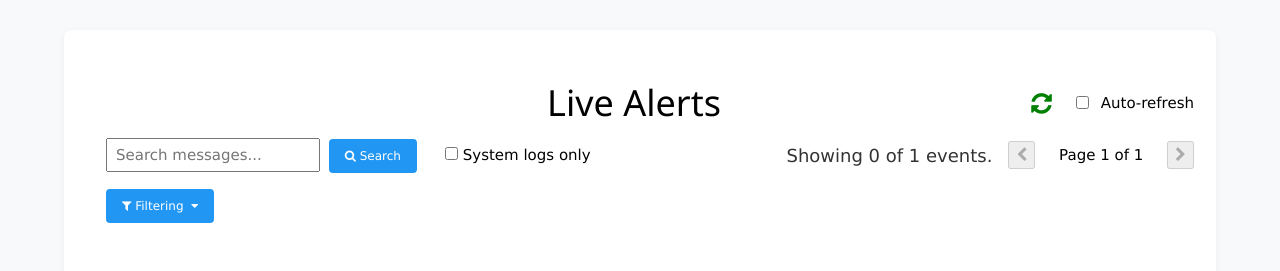
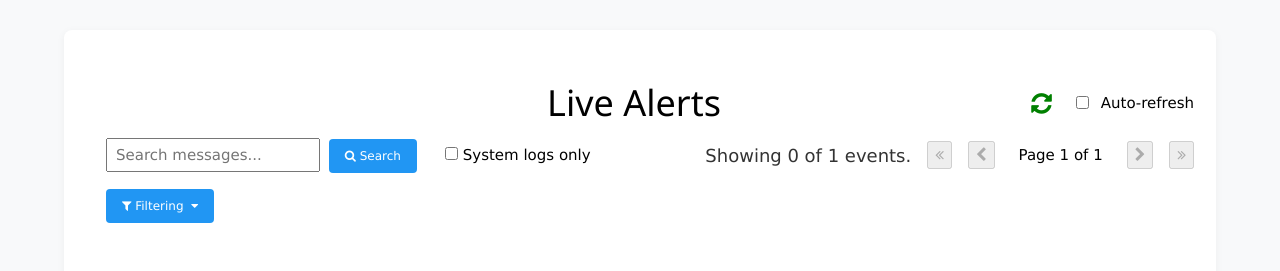
Before and after one commit to LukeRoberson/Web-Service, a Flask app: template templates/alerts.html in a window 1280 px wide. Shown: the part 55-326 px from the top of the page. Run offline with Flask 3, Linux system fonts and the light colour scheme; the template is opened without the code that fills it: most values are stand-ins (such as "Sample title", 1, 10 or a date in 2020).

Commit message:
Moved the JS for filtering alerts from alerts.html to alertfiltering.js Added buttons to move to the first and last page of alerts

```diff
--- /dev/null
+++ b/static/js/alertfiltering.js
@@ -0,0 +1,28 @@
+/*
+==========================================================================
+    alertfiltering.js
+    - Used in alerts.html
+    - Provides filtering functionality for alerts/logs tables
+==========================================================================
+*/
+
+
+/**
+ * Toggles the visibility of the filtering panel.
+ * Changes the caret icon direction based on the panel's visibility.
+ *
+ * @returns {void}
+ */
+function toggleFiltering() {
+    var panel = document.getElementById('filtering-panel');
+    var caret = document.getElementById('filtering-caret');
+    if (panel.style.display === 'none' || panel.style.display === '') {
+        panel.style.display = 'block';
+        caret.classList.remove('fa-caret-down');
+        caret.classList.add('fa-caret-up');
+    } else {
+        panel.style.display = 'none';
+        caret.classList.remove('fa-caret-up');
+        caret.classList.add('fa-caret-down');
+    }
+}
--- a/templates/alerts.html
+++ b/templates/alerts.html
@@ -42,27 +42,15 @@
 
     paginate.js:
         - Adds pagination functionality to the table
+
+    alertfiltering.js:
+        - Adds advanced filtering options for the alerts
     ==========================================================================
 -->
 <script src="{{ url_for('static', filename='js/autorefresh.js') }}"></script>
 <script src="{{ url_for('static', filename='js/sorttable.js') }}"></script>
 <script src="{{ url_for('static', filename='js/paginate.js') }}"></script>
-
-<script>
-    function toggleFiltering() {
-        var panel = document.getElementById('filtering-panel');
-        var caret = document.getElementById('filtering-caret');
-        if (panel.style.display === 'none' || panel.style.display === '') {
-            panel.style.display = 'block';
-            caret.classList.remove('fa-caret-down');
-            caret.classList.add('fa-caret-up');
-        } else {
-            panel.style.display = 'none';
-            caret.classList.remove('fa-caret-up');
-            caret.classList.add('fa-caret-down');
-        }
-    }
-</script>
+<script src="{{ url_for('static', filename='js/alertfiltering.js') }}"></script>
 
 
 <!--
@@ -130,12 +118,20 @@
             </span>
 
             <!-- Pagination controls -->
+            <button onclick="goToPage(1)" {% if page <= 1 %}disabled{% endif %} title="First page">
+                <i class="fa fa-angle-double-left"></i>
+            </button>
             <button onclick="goToPage('{{ page - 1 }}')" {% if page <= 1 %}disabled{% endif %} title="Previous page">
                 <i class="fa fa-chevron-left"></i>
             </button>
+
             <span style="margin: 0 8px;">Page {{ page }} of {{ total_pages }}</span>
+
             <button onclick="goToPage('{{ page + 1 }}')" {% if page >= total_pages %}disabled{% endif %} title="Next page">
                 <i class="fa fa-chevron-right"></i>
+            </button>
+            <button onclick="goToPage('{{ total_pages }}')" {% if page >= total_pages %}disabled{% endif %} title="Last page">
+                <i class="fa fa-angle-double-right"></i>
             </button>
         </div>
     </div>
```
